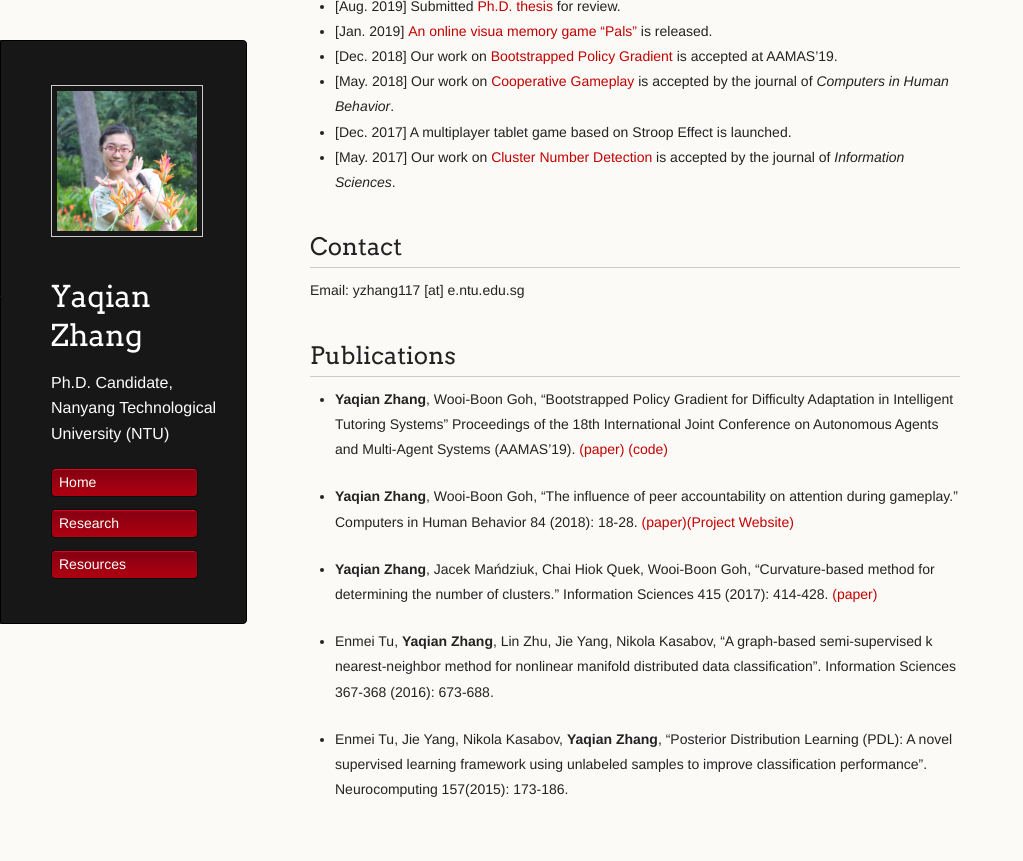
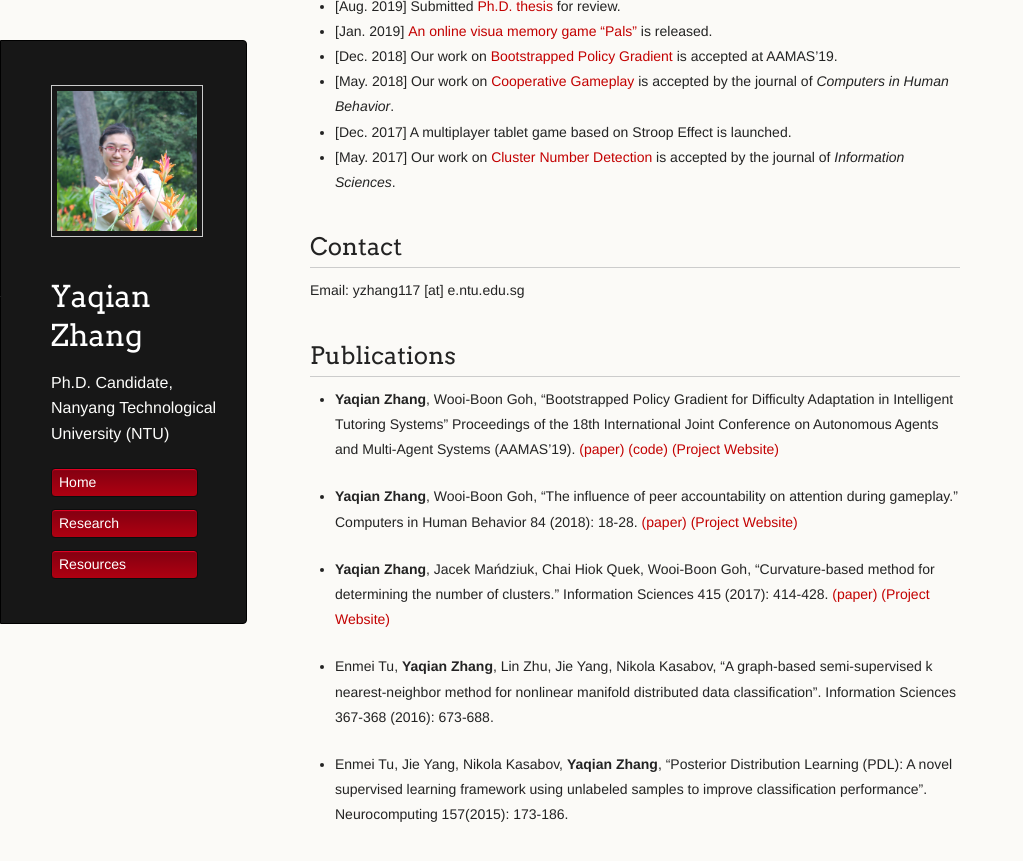
Before and after one commit to YaqianZhang/yaqianzhang.github.io, a Jekyll site: the page built from index.md, in a window 1280 px wide and 900 px high, scrolled down 699 px. Shown: the top 861 px of the window, without its empty margins (0-1023 px from the left). Built offline with Jekyll 4.4.1, drawn with Linux system fonts in a browser that asks for light colours; our own code applies the rules of GitHub Pages for plain Markdown files.

Commit message:
Update index.md

```diff
--- a/index.md
+++ b/index.md
@@ -30,11 +30,11 @@ Email: yzhang117 [at] e.ntu.edu.sg
 
 
 ## Publications
-* **Yaqian Zhang**, Wooi-Boon Goh, "Bootstrapped Policy Gradient for Difficulty Adaptation in Intelligent Tutoring Systems" Proceedings of the 18th International Joint Conference on Autonomous Agents and Multi-Agent Systems (AAMAS'19). [(paper)](papers/19_YaqianZhang_BootstrappedPolicyGradient_aamas.pdf) [(code)](https://github.com/YaqianZhang/Bootstrapped-policy-gradient-for-difficutly-adaptation)
+* **Yaqian Zhang**, Wooi-Boon Goh, "Bootstrapped Policy Gradient for Difficulty Adaptation in Intelligent Tutoring Systems" Proceedings of the 18th International Joint Conference on Autonomous Agents and Multi-Agent Systems (AAMAS'19). [(paper)](papers/19_YaqianZhang_BootstrappedPolicyGradient_aamas.pdf) [(code)](https://github.com/YaqianZhang/Bootstrapped-policy-gradient-for-difficutly-adaptation) [(Project Website)](https://yaqianzhang.github.io/2018/06/30/boostrapped-policy-gradient.html)
 
-* **Yaqian Zhang**, Wooi-Boon Goh, "The influence of peer accountability on attention during gameplay." Computers in Human Behavior 84 (2018): 18-28. [(paper)](papers/18_YaqianZhang_PeerAccountability_CHB.pdf)[(Project Website)](https://yaqianzhang.github.io/2018/02/16/peer-accountability-on-attention.html)
+* **Yaqian Zhang**, Wooi-Boon Goh, "The influence of peer accountability on attention during gameplay." Computers in Human Behavior 84 (2018): 18-28. [(paper)](papers/18_YaqianZhang_PeerAccountability_CHB.pdf) [(Project Website)](https://yaqianzhang.github.io/2018/02/16/peer-accountability-on-attention.html)
 
-* **Yaqian Zhang**, Jacek Mańdziuk, Chai Hiok Quek, Wooi-Boon Goh, "Curvature-based method for determining the number of clusters." Information Sciences 415 (2017): 414-428. [(paper)](papers/17_YaqianZhang_Curvature_Cluster_InformationScience.pdf)
+* **Yaqian Zhang**, Jacek Mańdziuk, Chai Hiok Quek, Wooi-Boon Goh, "Curvature-based method for determining the number of clusters." Information Sciences 415 (2017): 414-428. [(paper)](papers/17_YaqianZhang_Curvature_Cluster_InformationScience.pdf) [(Project Website)](https://yaqianzhang.github.io/2017/05/16/determining-the-number-of-clusters.html)
 
 * Enmei Tu, **Yaqian Zhang**, Lin Zhu, Jie Yang, Nikola Kasabov, "A graph-based semi-supervised k nearest-neighbor method for nonlinear manifold distributed data classification". Information Sciences 367-368 (2016): 673-688.
 
```
